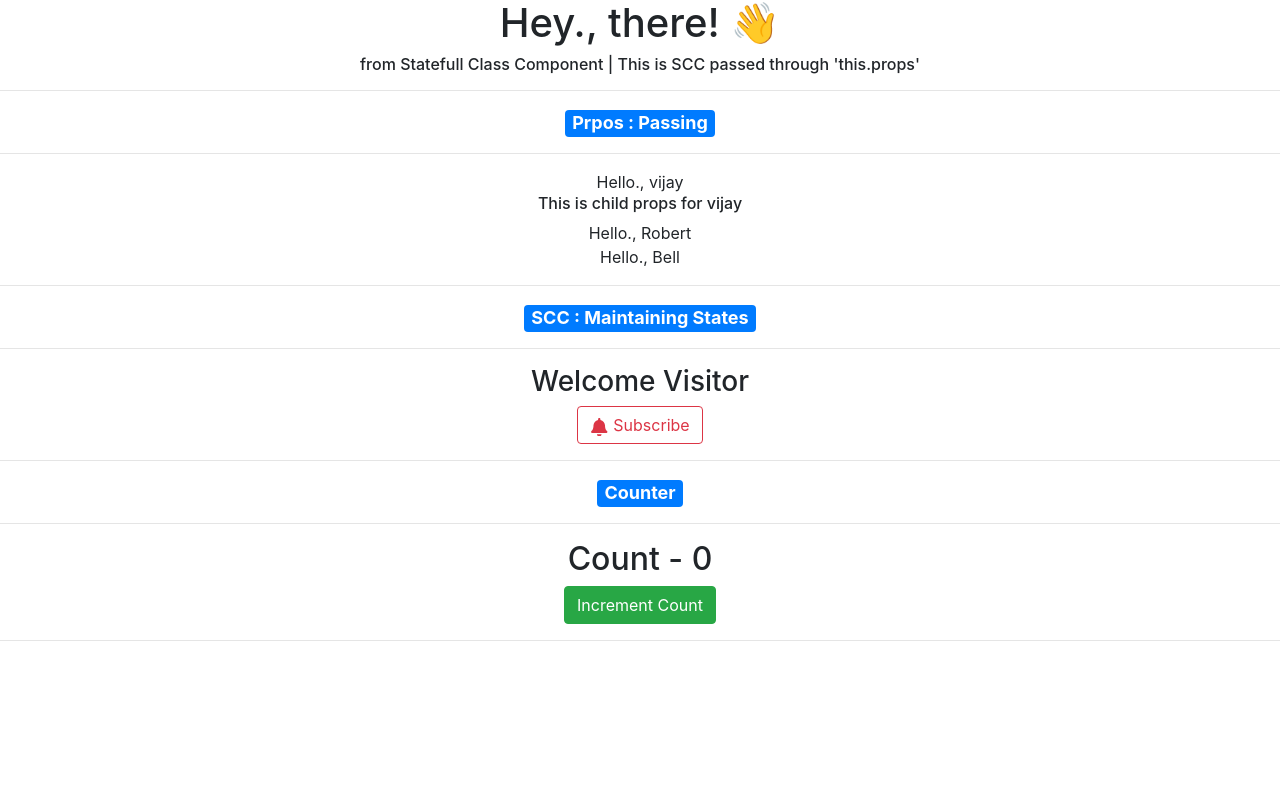
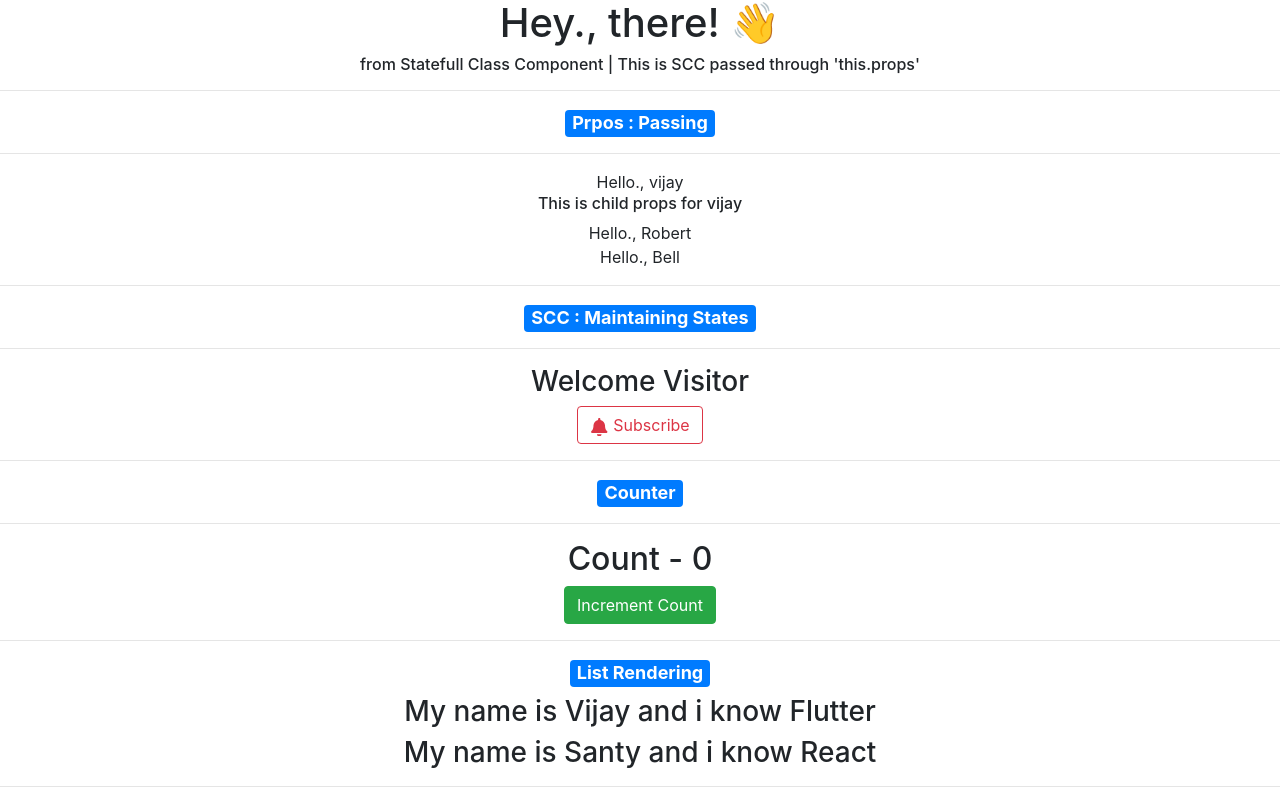
Before and after one commit to vijayinyoutube/React_HelloWorld, a React (Create React App) app: page / in a window 1280 px wide. Shown: the part 218-1021 px from the top of the page. Before the commit the page ends 875 px from the top, so only its background shows below. Built offline with nearby package versions, Linux system fonts and the light colour scheme; the HTML template or start-up script is replaced by a standard one.

Commit message:
List Rendering

```diff
--- a/src/App.js
+++ b/src/App.js
@@ -6,6 +6,7 @@ import Greet_By_Name from "./components/Greet_By_Name";
 import NavBar from "./components/NavBar";
 import Message from "./components/message";
 import Counter from "./components/Counter";
+import NameList from "./components/NameList";
 
 function App() {
   return (
@@ -50,6 +51,12 @@ function App() {
       <Counter></Counter>
 
       <hr></hr>
+      <h4>
+        <div className="badge badge-primary">List Rendering</div>
+      </h4>
+      <NameList></NameList>
+      <hr></hr>
+
     </div>
   );
 }
--- /dev/null
+++ b/src/components/NameList.jsx
@@ -0,0 +1,24 @@
+import React from 'react'
+import PersonMap from './PersonMap';
+
+function NameList() {
+    const Person = [
+        {
+            name: "Vijay",
+            skill: "Flutter",
+        },
+        {
+            name: "Santy",
+            skill: "React",
+        },
+    ];
+
+    const PersonList = Person.map(person => <PersonMap person={person}></PersonMap>)
+    return (
+        <div>
+            <div>{PersonList}</div>
+        </div>
+    )
+}
+
+export default NameList
--- /dev/null
+++ b/src/components/PersonMap.jsx
@@ -0,0 +1,11 @@
+import React from 'react'
+
+function PersonMap({ person }) {
+    return (
+        <div>
+            <h3>My name is {person.name} and i know {person.skill}</h3>
+        </div>
+    )
+}
+
+export default PersonMap
```
Also changed, not shown: 1 other file (tests, documents, lock files or other folders).
